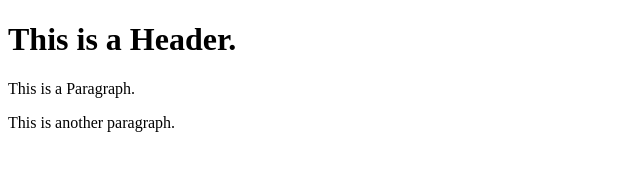
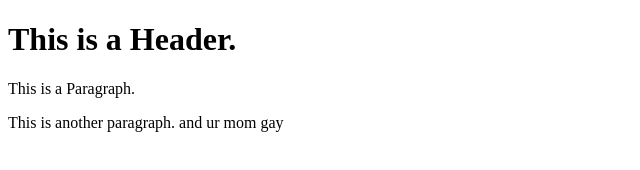
Before and after one commit to javastew93/git-test, a website: page index.html in a window 1280 px wide. Shown: the whole page, without its empty margins (0-640 px from the left). Drawn offline with Linux system fonts and the light colour scheme.

```diff
--- a/index.html
+++ b/index.html
@@ -8,7 +8,7 @@
             This is a Paragraph.
         </p>
         <p>
-            This is another paragraph.
+            This is another paragraph.  and ur mom gay
         </p>
 
     </body>
```
Also changed, not shown: package.json (added, +24 -0 lines), 2 other files.
